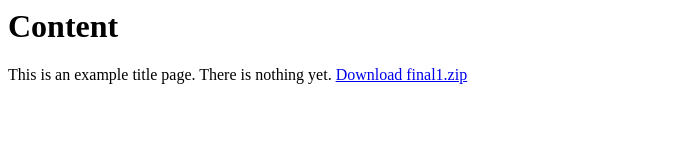
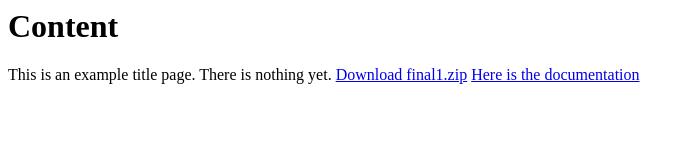
Before and after one commit to frastlin/PyAudioGame, a plain HTML site: page index.html in a window 1280 px wide. Shown: the whole page, without its empty margins (0-695 px from the left). Drawn offline with Linux system fonts and the light colour scheme.

Commit message:
changed index to point to documentation

```diff
--- a/index.html
+++ b/index.html
@@ -7,6 +7,7 @@
 
 This is an example title page. There is nothing yet.
 <a href="final1.zip">Download final1.zip</a>
+<a href="documentation/documentation.html">Here is the documentation</a>
 
 </body>
 </html>
```
Also changed, not shown: 1 other file.
